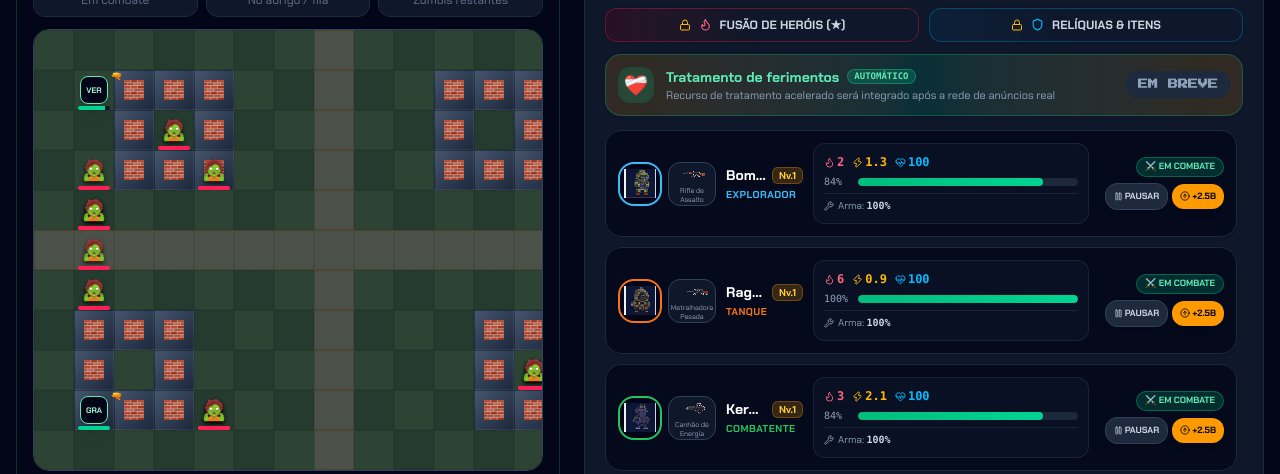
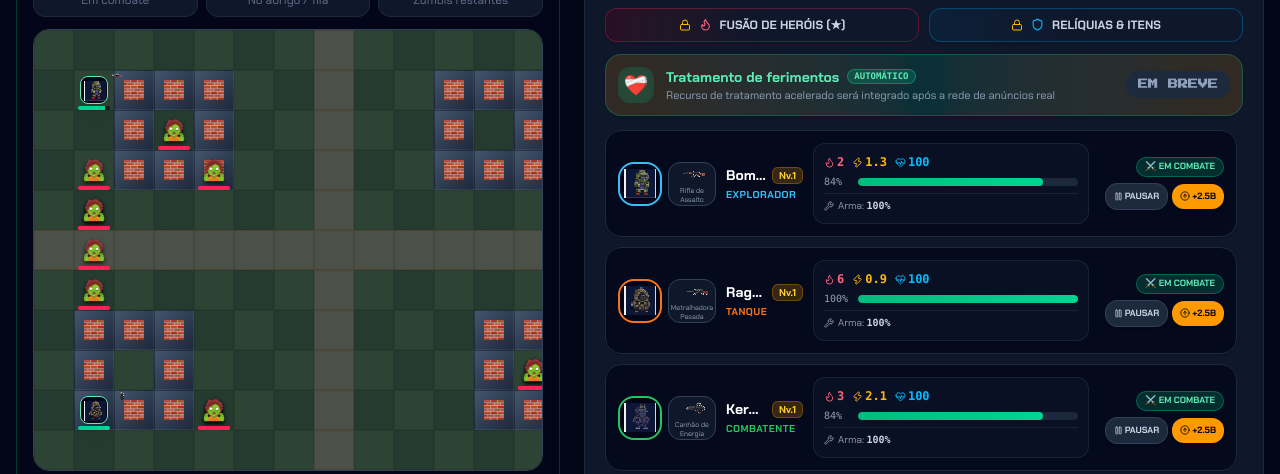
Before and after one commit to pagjusto/cryptominers, a React (Vite) app: page / in a window 1280 px wide. Shown: the part 179-653 px from the top of the page. Built offline with nearby package versions, Linux system fonts and the light colour scheme.

Commit message:
feat: render pixel hero and separate weapon sprites in combat

```diff
--- a/src/components/ZombieSurvivalBoard.jsx
+++ b/src/components/ZombieSurvivalBoard.jsx
@@ -258,8 +258,10 @@ export default function ZombieSurvivalBoard({ survivors = [], onSurvivorsChange,
             const weapon = getWeaponById(hero.weaponId);
             return (
               <div key={s.id} title={`${hero.name} • ${weapon?.name || 'Sem arma'}`} className="absolute z-10 flex flex-col items-center justify-center" style={{ left: s.x * 40, top: s.y * 40, width: 40, height: 40 }}>
-                <span className="w-7 h-7 rounded-lg border border-emerald-300 bg-slate-950 text-[8px] font-black text-emerald-200 flex items-center justify-center shadow-lg">{hero.name.slice(0, 3).toUpperCase()}</span>
-                <span className="absolute -right-2 top-0 text-[9px] text-amber-300">🔫</span>
+                <span className="w-7 h-7 rounded-lg border border-emerald-300 bg-slate-950 shadow-lg block"
+                  style={{ backgroundImage: 'url(/assets/hero-roster.png)', backgroundRepeat: 'no-repeat', backgroundSize: '308px 28px', backgroundPosition: `-${hero.spriteIndex * 28}px 0`, imageRendering: 'pixelated' }} />
+                <span className="absolute -right-3 top-0 w-5 h-3 bg-no-repeat"
+                  style={{ backgroundImage: 'url(/assets/weapon-roster.png)', backgroundSize: '234.7px 12px', backgroundPosition: `-${(weapon?.sourceIndex || 0) * 18}px center`, imageRendering: 'pixelated' }} />
                 <span className="absolute bottom-0 w-8 h-1 rounded bg-slate-900 overflow-hidden"><span className="block h-full bg-emerald-400" style={{ width: `${Math.max(0, s.currentHealth / s.maxHealth * 100)}%` }} /></span>
               </div>
             );
```
